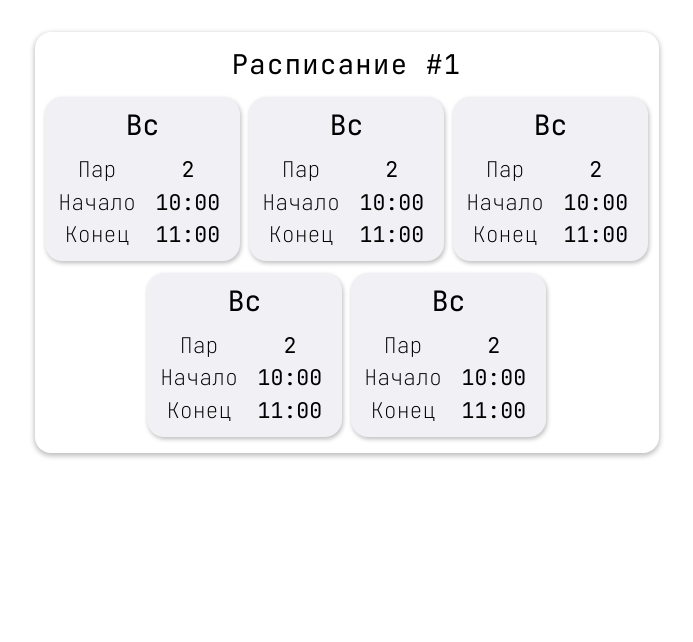
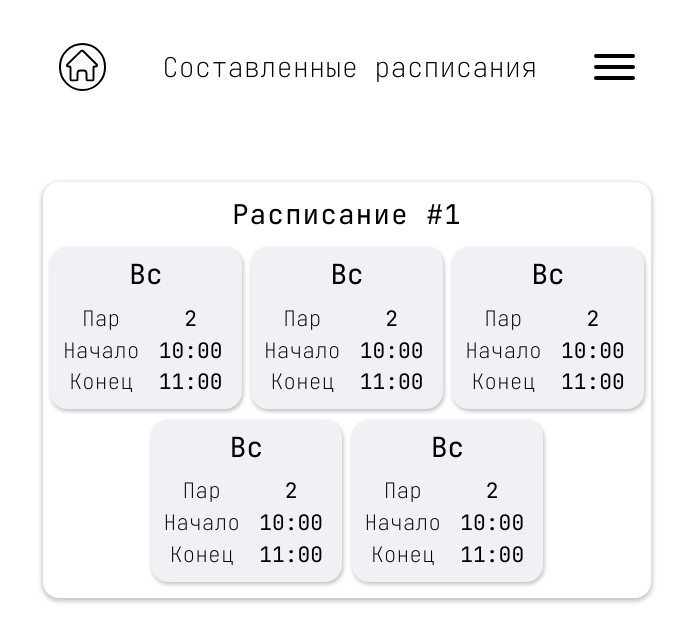
Before and after one commit to stinger222/edu-schedule-constructor, a React (Create React App) app: page /#/composed in a window 1280 px wide. Shown: the top 642 px of the page, without its empty margins (293-986 px from the left). Built offline with nearby package versions, Linux system fonts and the light colour scheme.

Commit message:
Make secondary header somewhat usable

```diff
--- a/src/App.tsx
+++ b/src/App.tsx
@@ -1,35 +1,28 @@
-import { HashRouter, Route, Routes } from "react-router-dom";
-import ComposedSchedule from "./components/smart/ComposedSchedule/ComposedSchedule"
+import { StoreContext } from "."
+import { useContext, useEffect } from "react"
+import { Route, Routes, useLocation } from "react-router-dom";
+
 import Composed from "./pages/Composed"
 import Lessons from "./pages/Lessons";
 import Main from "./pages/Main";
 import Rings from "./pages/Rings";
 
-function App() {
+const App = () => {
+	const location = useLocation()
+	const { uiStore } = useContext(StoreContext)
+
+	useEffect(() => {
+		uiStore.toggleDropdown(false)
+	}, [location])
+
   return (
-    <HashRouter>
 		<Routes>
 			<Route path="/" element={<Main />}/>
 			<Route path="/composed" element={<Composed />}/>
 			<Route path="/lessons" element={<Lessons />}/>
 			<Route path="/rings" element={<Rings />}/>
 		</Routes>
-    </HashRouter>
   )
 }
 
-
-
-// let x = () => {
-// 	let composedSchedules = [...]
-// 	return	<div>
-// 		<ComposedSchedule>
-// 			{composedSchedules.forEach(schedule => (
-// 				<ComposedSchedule.DayCard {...schedule} />
-// 			))}
-// 		</ComposedSchedule>
-// 	</div>
-// }
-
-
 export default App;
--- a/src/components/smart/ComposedSchedule/ComposedSchedule.styled.ts
+++ b/src/components/smart/ComposedSchedule/ComposedSchedule.styled.ts
@@ -1,10 +1,10 @@
 import styled from "styled-components";
 
 export const StyledComposedSchedule = styled.div`
-	width: 39em;
+	width: 38em;
 	height: fit-content;
 	padding: 0 0.3em 1em 0.3em;
-	margin-top: 2em; // temp
+	margin-inline: auto;
 
 	border-radius: 1em;
 	box-shadow: 0 0.125em 0.35em 0.06em rgba(0, 0, 0, 0.25);
--- a/src/components/smart/ComposedSchedule/Day/Day.styled.ts
+++ b/src/components/smart/ComposedSchedule/Day/Day.styled.ts
@@ -1,7 +1,7 @@
 import styled from "styled-components";
 
 export const StyledDay = styled.div`
-	font-size: 1.35em;
+	font-size: 1.33em;
 	width: 9em;
 	height: max-content;
 	border-radius: 0.8em;
--- a/src/components/smart/Header/BurgerButton/BurgerButton.tsx
+++ b/src/components/smart/Header/BurgerButton/BurgerButton.tsx
@@ -1,3 +1,5 @@
+import { useContext } from "react"
+import { StoreContext } from "../../../.."
 import { StyledBurgerButton } from "./BurgerButton.styled"
 
 interface IProps {
@@ -6,8 +8,14 @@ interface IProps {
 }
 
 const BurgerButton: React.FC<IProps> = ({ style, onClick }) => {
+	const { uiStore } = useContext(StoreContext)
+
+	const defaultOnClick = () => {
+		uiStore.toggleDropdown()
+	}
+
 	return (
-		<StyledBurgerButton style={style} onClick={onClick}>
+		<StyledBurgerButton style={style} onClick={onClick || defaultOnClick}>
 			<div className="burger-line"></div>
 			<div className="burger-line"></div>
 			<div className="burger-line"></div>
--- a/src/components/smart/Header/Header.styled.ts
+++ b/src/components/smart/Header/Header.styled.ts
@@ -13,13 +13,7 @@ export const StyledHeader = styled.header`
 
 	position: relative;
 
-	& .future-burger-button {
-		height: 3em;
-		width: 3em;
-		background: black;
-	}
-
-	& > h1.title {
+	& > h1 {
 		font-weight: 100;
 		font-size: 1.7em;
 		user-select: none;
--- a/src/components/smart/Header/Header.tsx
+++ b/src/components/smart/Header/Header.tsx
@@ -1,6 +1,10 @@
-import { ReactNode } from "react"
+import { ReactNode, useContext } from "react"
+import { StoreContext } from "../../.."
+import { observer } from "mobx-react"
+
 import { StyledHeader } from "./Header.styled"
 import BurgerButton from "./BurgerButton/BurgerButton"
+import Dropdown from "../Dropdown/Dropdown"
 import NavHome from "./NavHome/NavHome"
 import NavBar from "./NavBar/NavBar"
 
@@ -14,9 +18,12 @@ interface IProps {
 }
 
 const Header: React.FC<IProps> & IHeaderExtensions = ({ children }) => {
+	const { uiStore } = useContext(StoreContext)
+
 	return (
 		<StyledHeader>
 			{children}
+      {uiStore.isDropdownOpen && <Dropdown/>}
 		</StyledHeader>
 	)
 }
@@ -25,4 +32,4 @@ Header.BurgerButton = BurgerButton
 Header.NavBar = NavBar
 Header.NavHome = NavHome
 
-export default Header
+export default observer(Header)
--- a/src/components/smart/Header/NavHome/NavHome.tsx
+++ b/src/components/smart/Header/NavHome/NavHome.tsx
@@ -1,11 +1,14 @@
 import { StyledNavHome } from "./NavHome.styled"
 import { ReactComponent as HomeIcon } from '../../../../assets/icons/home.svg'
+import { Link } from "react-router-dom"
 
 const NavHome = () => {
 	return (
-		<StyledNavHome>
-			<HomeIcon/>
-		</StyledNavHome>
+		<Link to="/">
+			<StyledNavHome>
+				<HomeIcon/>
+			</StyledNavHome>
+		</Link>
 	)
 }
 
--- a/src/core/store/UIStore.ts
+++ b/src/core/store/UIStore.ts
@@ -9,7 +9,7 @@ class UIStore implements IUIStore {
 	}
 
 	toggleDropdown(newState?: boolean) {
-		this.isDropdownOpen = newState ? newState : !this.isDropdownOpen
+		this.isDropdownOpen = newState != undefined ? newState : !this.isDropdownOpen
 	}
 }
 
--- a/src/index.tsx
+++ b/src/index.tsx
@@ -1,22 +1,24 @@
-import React from 'react';
-import App from './App';
-import ReactDOM from 'react-dom/client';
-import GlobalStyles from './core/themes/GlobalStyles';
-import RootStore from './core/store/RootStore';
+import React from 'react'
+import App from './App'
+import ReactDOM from 'react-dom/client'
+import GlobalStyles from './core/themes/GlobalStyles'
+import RootStore from './core/store/RootStore'
+import { HashRouter } from 'react-router-dom'
 
 const rootStore = new RootStore()
 export const StoreContext = React.createContext<typeof rootStore>(rootStore)
 
 const root = ReactDOM.createRoot(
   document.getElementById('root') as HTMLElement
-);
-
+)
 
 root.render(
   <React.StrictMode>
 		<StoreContext.Provider value={rootStore}>
 			<GlobalStyles />
-			<App />
+			<HashRouter>
+				<App />
+			</HashRouter>
 		</StoreContext.Provider>
   </React.StrictMode>
-);
+)
--- a/src/pages/Composed.tsx
+++ b/src/pages/Composed.tsx
@@ -1,9 +1,16 @@
+import Header from "../components/smart/Header/Header"
 import Container from "../components/ordinary/Container/Container"
 import ComposedSchedule from "../components/smart/ComposedSchedule/ComposedSchedule"
 
 const Composed = () => {
 	return (
 		<Container>
+			<Header>
+				<Header.NavHome/>
+				<h1> Составленные расписания </h1>
+				<Header.BurgerButton style={{margin: 0}}/>
+			</Header>
+
 			<ComposedSchedule />
 		</Container>
 	)
--- a/src/pages/Main.tsx
+++ b/src/pages/Main.tsx
@@ -1,24 +1,14 @@
-import { observer } from "mobx-react"
-import { useContext } from "react"
-import { StoreContext } from "../"
-
 import Container from "../components/ordinary/Container/Container"
 import LessonCard from "../components/ordinary/LessonCard/LessonCard"
 import ProgressBar from "../components/ordinary/ProgressBar/ProgressBar"
-import Dropdown from "../components/smart/Dropdown/Dropdown"
 import Header from "../components/smart/Header/Header"
 
 const Main = () => {
-	const { uiStore } = useContext(StoreContext)
-
   return (
     <Container>
     <Header>
       <Header.NavBar/>
-      <Header.BurgerButton onClick={() => {
-        uiStore.toggleDropdown()
-      }}/>
-      {uiStore.isDropdownOpen && <Dropdown/>}
+      <Header.BurgerButton/>
     </Header>
 
     <div className="schedule_row">
@@ -58,4 +48,4 @@ const Main = () => {
   )
 }
 
-export default observer(Main)
+export default Main
```
Also changed, not shown: src/components/smart/Dropdown/Dropdown.tsx (+2 -5 lines). Lines whose indentation alone changed are shown as unchanged.
